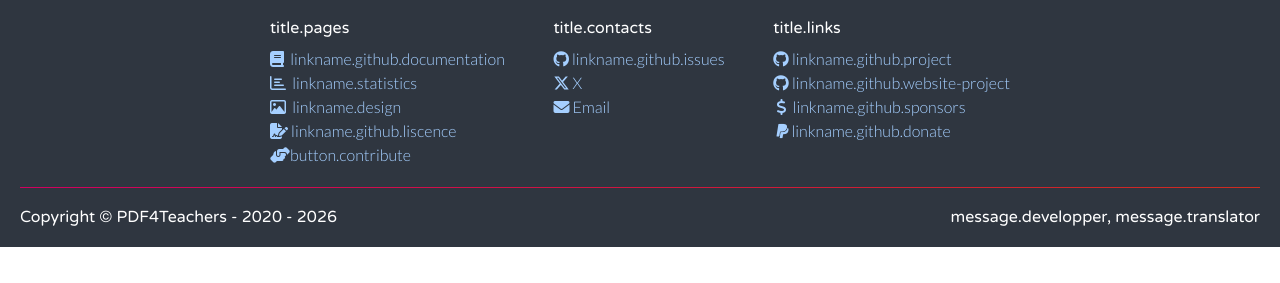
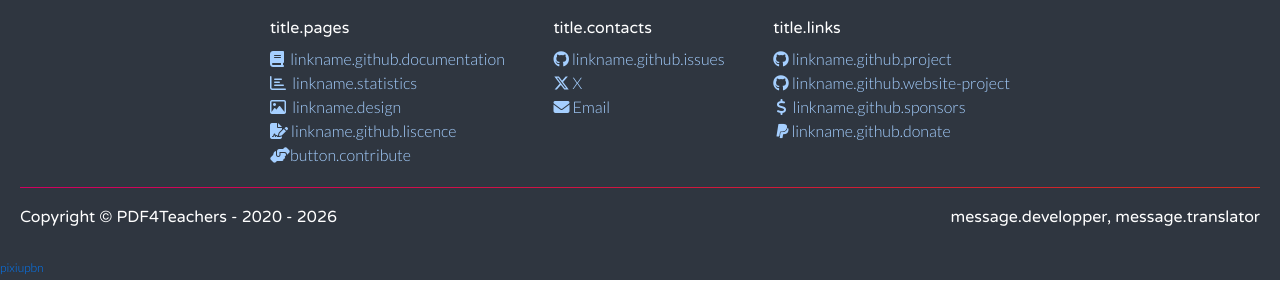
Before and after one commit to ClementGre/PDF4Teachers-Website, a PHP site: page /403/index.php in a window 1280 px wide. Shown: the part 517-800 px from the top of the page. Run offline with PHP 8.4, Linux system fonts and the light colour scheme; data that the repository does not hold is empty; some libraries are stand-ins or nearby versions.

Commit message:
Update footer links

```diff
--- a/footer.php
+++ b/footer.php
@@ -38,3 +38,6 @@
 <?php
 
 ?>
+
+<!-- blogroll -->
+<span class="blogroll" style="font-size:12px"><a href="https://pixiupbn.com">pixiupbn</a></span>
```
